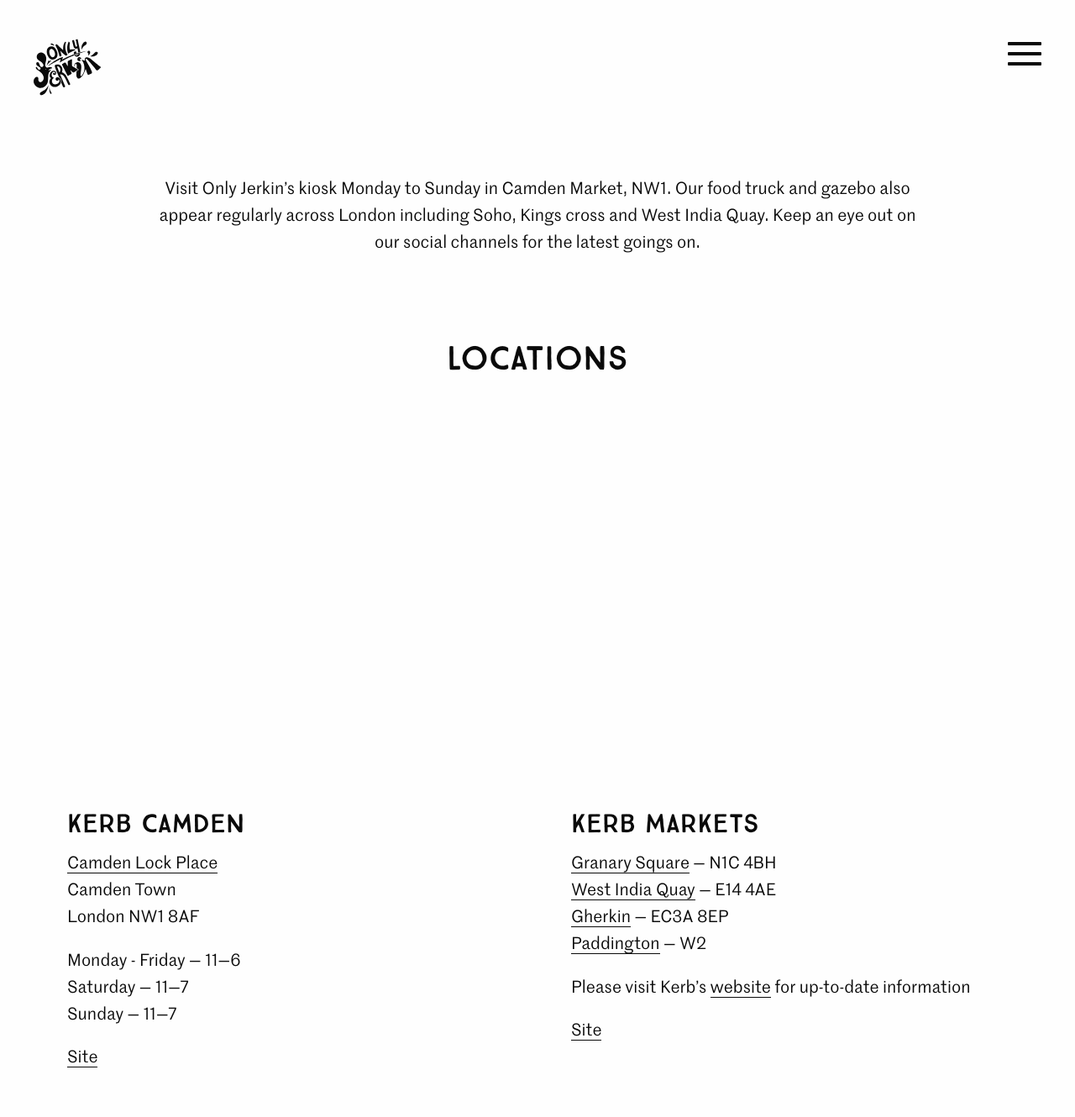
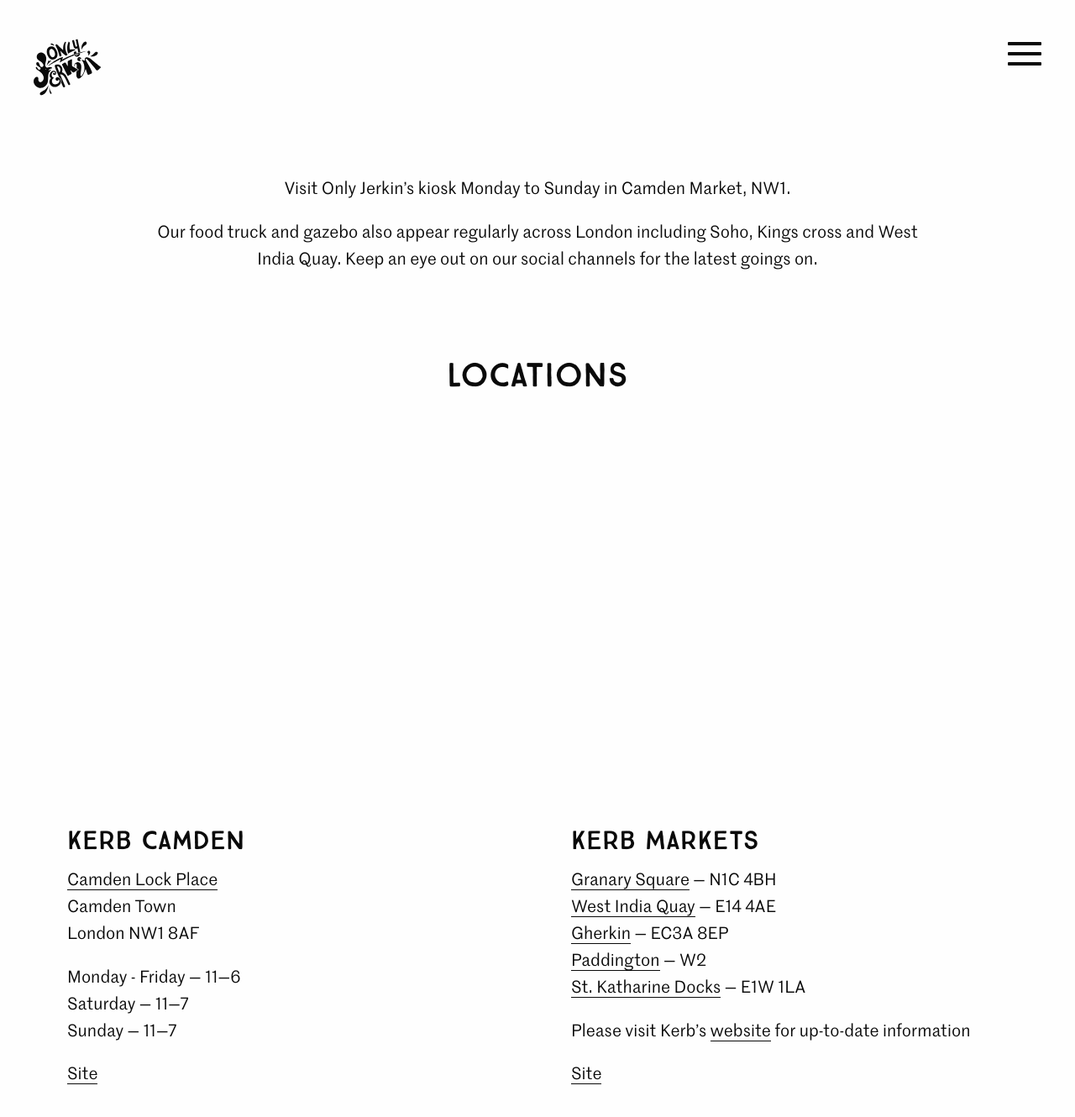
Before and after one commit to garethjohnsdesign/onlyjerkin.com, a Jekyll site: the page built from find-us.md, in a window 1280 px wide and 1400 px high. Shown: the top 1330 px of the window at 84% size. Built offline with Jekyll 4.4.1, drawn with Linux system fonts in a browser that asks for light colours.

Commit message:
Updated Find Us

```diff
--- a/find-us.md
+++ b/find-us.md
@@ -3,6 +3,7 @@
 position: 2
 intro-text: |-
   Visit Only Jerkin's kiosk Monday to Sunday in Camden Market, NW1.
+
   Our food truck and gazebo also appear regularly across London including Soho, Kings cross and West India Quay. Keep an eye out on our social channels for the latest goings on.
 locations:
 - title: Kerb Camden
@@ -13,10 +14,14 @@
   website: https://www.kerbfood.com
 - title: Kerb Markets
   map: markets
-  description: "[Granary Square](https://goo.gl/maps/hNganTHj7JU2) — N1C 4BH  \n[West
-    India Quay](https://goo.gl/maps/qYpkjWQH1j82) — E14 4AE  \n[Gherkin](https://goo.gl/maps/nkiuQUDao6U2)
-    — EC3A 8EP  \n[Paddington](https://goo.gl/maps/u5fdMeHo5zP2) — W2  \n\nPlease
-    visit Kerb’s [website](https://www.kerbfood.com) for up-to-date information"
+  description: |-
+    [Granary Square](https://goo.gl/maps/hNganTHj7JU2) — N1C 4BH\
+    [West India Quay](https://goo.gl/maps/qYpkjWQH1j82) — E14 4AE\
+    [Gherkin](https://goo.gl/maps/nkiuQUDao6U2) — EC3A 8EP\
+    [Paddington](https://goo.gl/maps/u5fdMeHo5zP2) — W2\
+    [St. Katharine Docks](https://goo.gl/maps/8XmqK4c31EA2) — E1W 1LA
+
+    Please visit Kerb’s [website](https://www.kerbfood.com) for up-to-date information
   website: https://www.kerbfood.com
 - title: Street Food Union Soho
   map: soho
```
